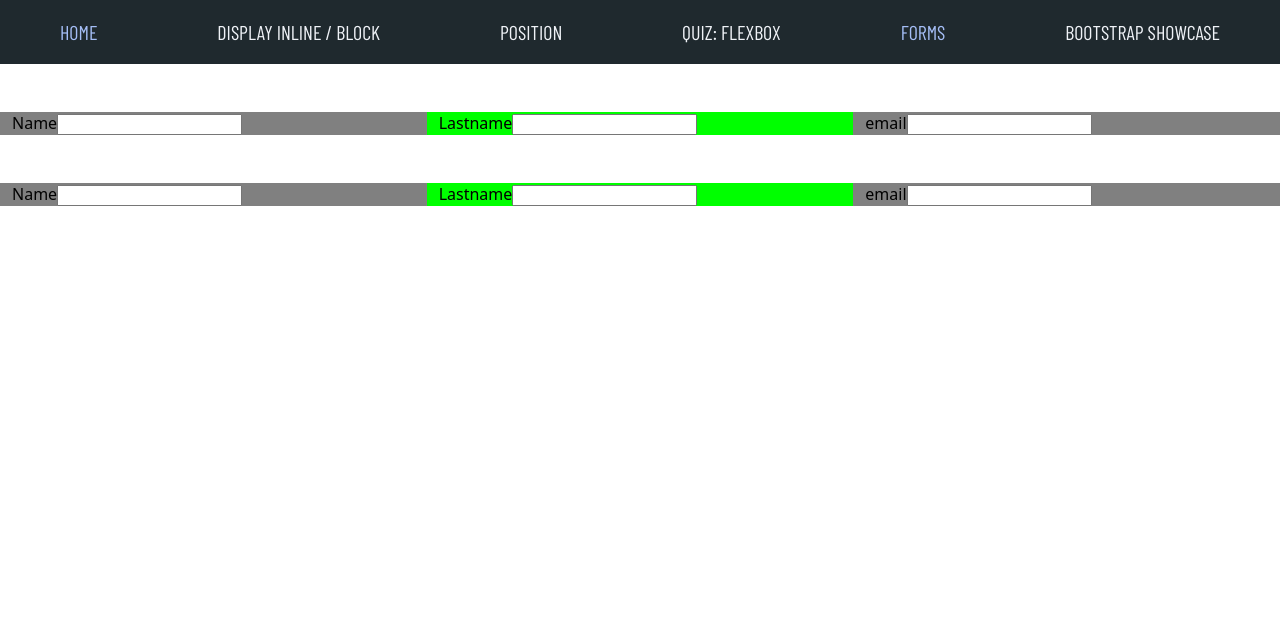
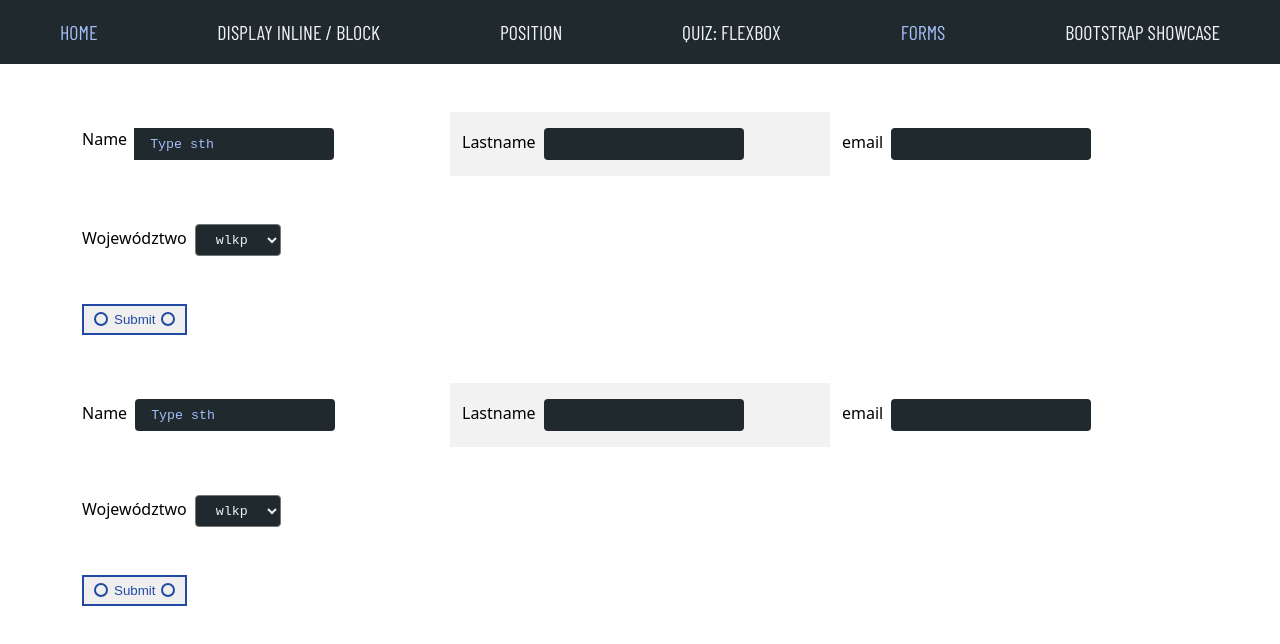
Before and after one commit to Skowronek-Jaskula/ng-simple-but-not-easy, an Angular app: page /forms in a window 1280 px wide. Shown: the top 644 px of the page. Built offline with nearby package versions, Linux system fonts and the light colour scheme.

Commit message:
sbne-04 styling of form elements

```diff
--- a/src/app/pages/forms/forms.component.html
+++ b/src/app/pages/forms/forms.component.html
@@ -1,36 +1,63 @@
-<div class="container-fluid">
+<div class="container">
   <form>
     <div class="row my-5">
-      <div class="col-4">
-        <label for="name">Name</label>
-        <input type="text" id="name" />
+      <div class="col-4 py-3">
+        <div class="input-group">
+          <label class="me-2" for="name">Name</label>
+          <input type="text" id="name" placeholder="Type sth" />
+        </div>
       </div>
 
-      <div class="col-4">
-        <label for="Lastname">Lastname</label>
+      <div class="col-4 py-3">
+        <label class="me-2" for="Lastname">Lastname</label>
         <input type="text" id="Lastname" />
       </div>
 
-      <div class="col-4">
-        <label for="email">email</label>
+      <div class="col-4 py-3">
+        <label class="me-2" for="email">email</label>
         <input type="email" id="email" />
       </div>
     </div>
     <div class="row my-5">
-      <div class="col-4">
-        <label for="name">Name</label>
-        <input type="text" id="name" />
+      <div class="col-6">
+        <label class="me-2" for="voivod">Województwo</label>
+        <select type="text" id="voivod">
+          <option value="wlkp">wlkp</option>
+          <option value="maz">maz</option>
+          <option value="dln">dln</option>
+        </select>
+      </div>
+    </div>
+    <button>Submit</button>
+  </form>
+
+  <form>
+    <div class="row my-5">
+      <div class="col-4 py-3">
+        <label class="me-2" for="form2_name">Name</label>
+        <input type="text" id="form2_name" placeholder="Type sth" />
       </div>
 
-      <div class="col-4">
-        <label for="Lastname">Lastname</label>
-        <input type="text" id="Lastname" />
+      <div class="col-4 py-3">
+        <label class="me-2" for="form2_Lastname">Lastname</label>
+        <input type="text" id="form2_Lastname" />
       </div>
 
-      <div class="col-4">
-        <label for="email">email</label>
-        <input type="text" id="email" />
+      <div class="col-4 py-3">
+        <label class="me-2" for="form2_email">email</label>
+        <input type="email" id="form2_email" />
       </div>
     </div>
+    <div class="row my-5">
+      <div class="col-6">
+        <label class="me-2" for="form2_voivod">Województwo</label>
+        <select type="text" id="form2_voivod">
+          <option value="wlkp">wlkp</option>
+          <option value="maz">maz</option>
+          <option value="dln">dln</option>
+        </select>
+      </div>
+    </div>
+    <button>Submit</button>
   </form>
 </div>
--- a/src/styles/abstracts/_reset.scss
+++ b/src/styles/abstracts/_reset.scss
@@ -54,3 +54,10 @@ a:focus {
   text-decoration-line: underline;
   text-decoration-thickness: 2px;
 }
+
+input {
+  border: 0;
+  outline: none;
+  max-width: 100%;
+  border-radius: 0.25rem;
+}
--- a/src/styles/layout/_forms.scss
+++ b/src/styles/layout/_forms.scss
@@ -1,7 +1,64 @@
-form .col-4:nth-child(2n + 1) {
-  background-color: gray;
+@use "../abstracts/colors";
+
+form .row .col-4:nth-child(2) {
+  background-color: colors.$light-gray;
 }
 
-form .row .col-4:nth-child(2) {
-  background-color: lime;
+form:focus-within {
+  outline: dashed 2px colors.$color-main;
+  outline-offset: 0.5rem;
 }
+
+option {
+  height: 40px;
+}
+
+select,
+input {
+  height: 2rem;
+  font-family: monospace;
+  background-color: colors.$black;
+  color: colors.$white;
+  border-radius: 0.25rem;
+  padding-inline: 1rem;
+  &:hover {
+    outline: 2px solid colors.$color-alert;
+  }
+  &:focus-visible {
+    outline: 4px solid colors.$color-success;
+  }
+  &:active {
+    background-color: colors.$color-highlight;
+  }
+}
+::placeholder {
+  color: colors.$color-highlight;
+}
+
+button {
+  position: relative;
+  padding-inline: 2rem;
+  color: colors.$color-main;
+  &:active {
+    background-color: colors.$color-highlight;
+    color: colors.$color-main;
+  }
+  &::before {
+    content: "";
+    width: 0.875rem;
+    height: 0.875rem;
+    border-radius: 50%;
+    position: absolute;
+    left: 0.75rem;
+    border: 2px solid colors.$color-main;
+  }
+  &::after {
+    content: "";
+    width: 0.875rem;
+    height: 0.875rem;
+    border-radius: 50%;
+    position: absolute;
+    right: 0.75rem;
+    border: 2px solid colors.$color-main;
+  }
+}
--- a/src/styles/vendors/_bootstrap.scss
+++ b/src/styles/vendors/_bootstrap.scss
@@ -21,6 +21,7 @@ $enable-negative-margins: true;
 // Optional Bootstrap components here
 @import "bootstrap/scss/containers";
 @import "bootstrap/scss/grid";
+@import "bootstrap/scss/forms";
 
 // Utilities
 @import "bootstrap/scss/utilities/api";
```
